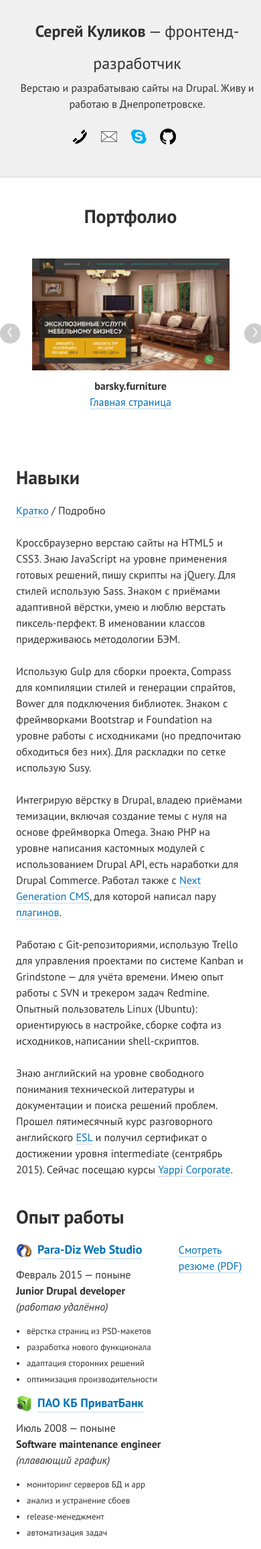
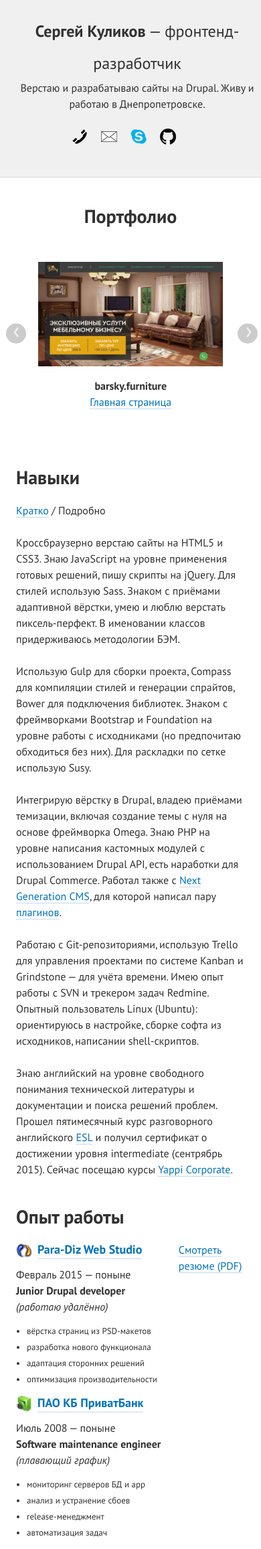
Before and after one commit to web-padawan/web-padawan.github.io, a Jekyll site: the page built from index.html, in a window 390 px wide. Shown: the whole page at 67% size. Built offline with Jekyll 4.4.1, drawn with Linux system fonts in a browser that asks for light colours.

Commit message:
[mod] portfolio - add breakpoint

```diff
--- a/sass/blocks/_portfolio.scss
+++ b/sass/blocks/_portfolio.scss
@@ -16,7 +16,10 @@
   }
 
   &-cards {
-    max-width: 90%;
+    max-width: 85%;
+    @include breakpoint($xs) {
+      max-width: 90%;
+    }
     @include breakpoint($sm) {
       max-width: 93%;
     }
--- a/sass/utils/_grid.scss
+++ b/sass/utils/_grid.scss
@@ -1,6 +1,7 @@
 $vert-spacing-unit: 24px;
 $horz-spacing-unit: 1rem;
 
+$xs: 600px;
 $sm: 768px;
 $md: 1024px;
 
```
Also changed, not shown: assets/css/app.css (+6 -1 lines), assets/css/app.min.css.
